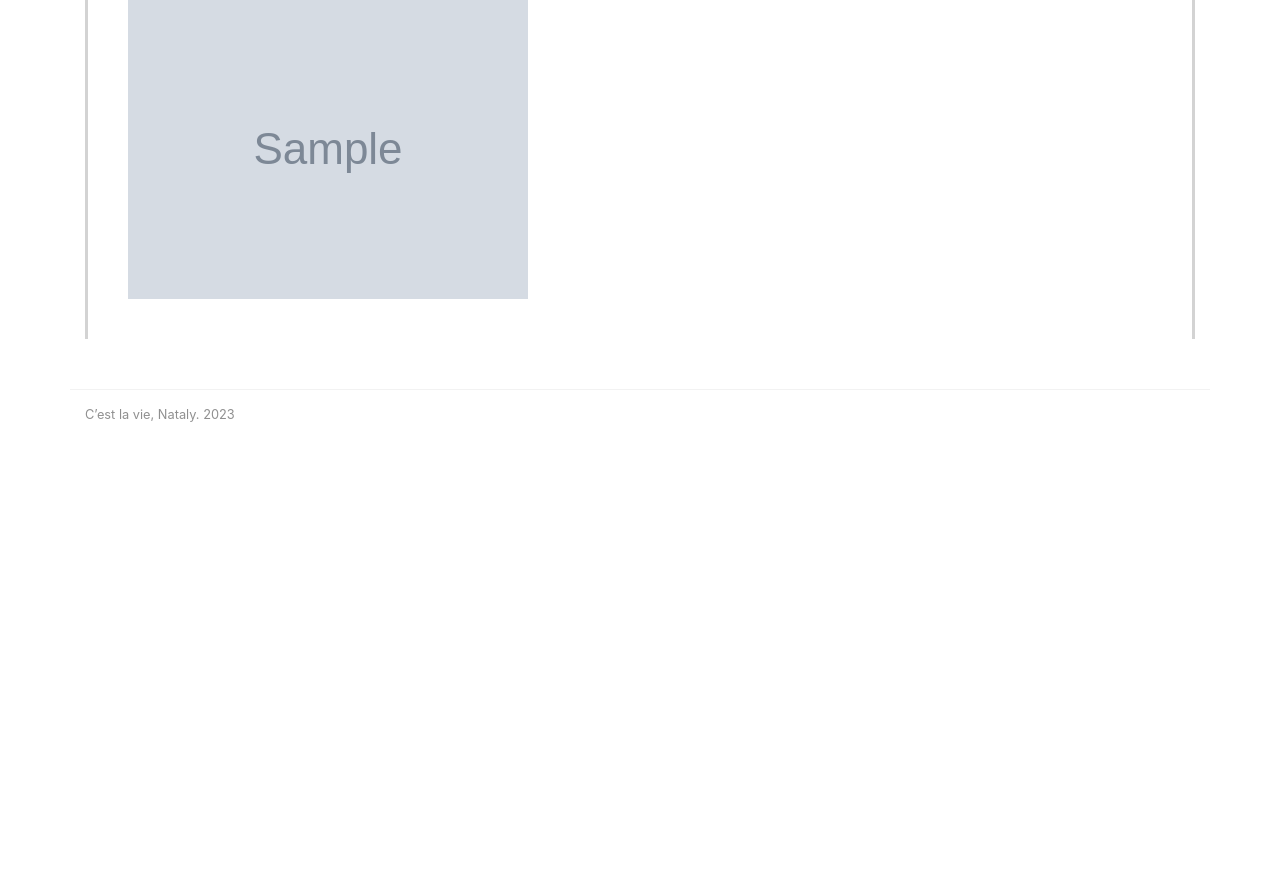
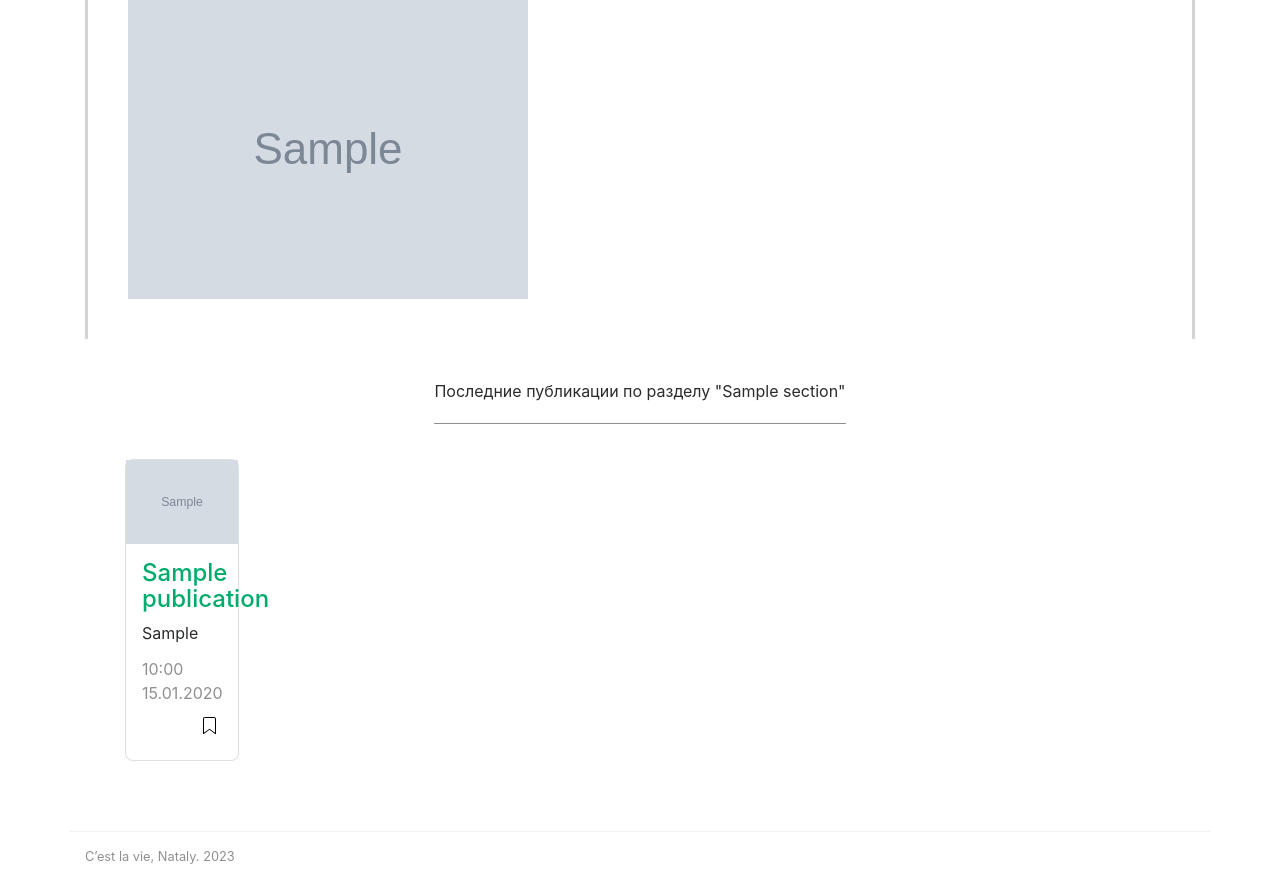
Before and after one commit to nmescv/cestlavie_nataly, a Django app: page /posts/1 in a window 1280 px wide. Shown: the part 548-1442 px from the top of the page. Before the commit the page ends 970 px from the top, so only its background shows below. Run offline with Django 4.2, Linux system fonts and the light colour scheme; tables that the repository leaves empty hold one stand-in row (values such as "Sample post"); grey boxes marked "Sample" are stand-in pictures; some libraries are stand-ins or nearby versions.

Commit message:
Промежуточный коммит - стили

```diff
--- a/blog/views/publications.py
+++ b/blog/views/publications.py
@@ -1,5 +1,6 @@
+from django.core.paginator import Paginator
 from django.shortcuts import render
-from django.core.paginator import Paginator
+
 from blog.models import Section, Post, Content
 
 
@@ -8,10 +9,11 @@ def home(request):
 	sections = Section.objects.all()
 	posts = Post.objects.all().order_by('-created_at')[:6]
 	data = {
-			'sections' : sections,
+			'sections'    : sections,
 			'publications': posts
 			}
 	return render(request, 'blog/home.html', data)
+
 
 # def publications_by_section(request, category_id):
 
@@ -28,10 +30,23 @@ def posts(request):
 
 
 def show_post(request, id):
+
+	def show_last_post_by_section(request_post):
+		last_posts_by_section = Post.objects.filter(section=request_post.section).order_by('-created_at')[:4]
+		print(last_posts_by_section)
+		# if request_post in last_posts_by_section:
+		# 	last_posts_by_section.delete(request_post)
+		# 	return last_posts_by_section
+		# else:
+		return last_posts_by_section[:3]
+
 	post = Post.objects.get(id=id)
 	contents = Content.objects.filter(post=post)
+	related_by_section_last_posts = show_last_post_by_section(post)
+
 	data = {
 			'post': post,
+			'related_posts': related_by_section_last_posts,
 			'contents': contents
 			}
 	return render(request, 'blog/post.html', data)
--- a/static/css/style.css
+++ b/static/css/style.css
@@ -19,7 +19,7 @@
     justify-content: space-around;
 }
 
-.post-title {
+.post-section-title {
     display: flex;
     justify-content: center;
 }
@@ -50,6 +50,44 @@
     border-color: lightgray;
 }
 
+.post-last-publications-section {
+    margin: 20px;
+    padding: 20px;
+}
+
+.related-section-posts {
+    display: flex;
+    justify-content: space-between;
+}
+
 .post-description {
     padding: 10px;
 }
+
+.related-post {
+    height: 100%;
+    position: relative;
+    display: flex;
+    flex-direction: column;
+    background-color: #fff;
+    border: 1px solid rgba(0, 0, 0, .125);
+    border-radius: 0.5rem;
+}
+
+.related-post-image {
+    height: 100%;
+    width: 100%;
+}
+
+.post-block {
+    display: flex;
+    flex-direction: column;
+    justify-content: space-between;
+    padding: 1rem;
+    height: 100%;
+
+}
+
+.post-card-title {
+    margin-bottom: .75rem
+}
--- a/templates/blog/post.html
+++ b/templates/blog/post.html
@@ -2,13 +2,14 @@
 {% load static %}
 
 {% block content %}
+
     <div class="post-page">
         <section class="section-title">
             <h2><span>Публикация</span></h2>
         </section>
 
         <div>
-            <div class="post-title">
+            <div class="post-section-title">
                 <h4>{{ post.title }}</h4>
             </div>
 
@@ -36,4 +37,46 @@
         {% endfor %}
     </div>
 
+    <div class="post-last-publications-section">
+        <div class="post-section-title">
+            <section class="section-title">
+                <p><span>Последние публикации по разделу "{{ post.section.name }}"</span></p>
+            </section>
+        </div>
+
+        <div class="related-section-posts">
+            <div class="row">
+                {% for related_post in related_posts %}
+                    <div class="col-4">
+                        <div class="related-post">
+                            <a href="/posts/{{ related_post.id }}">
+                                <img class="related-post-image" src="{{ related_post.avatar.url }}"/>
+                            </a>
+                            <div class="post-block">
+                                <div class="post-card-title">
+                                    <h4><a
+                                            href="/posts/{{ related_post.id }}">{{ related_post.title }}</a></h4>
+                                    <p class="card-text">{{ related_post.annotation }}</p>
+                                </div>
+                                <div class="metafooter">
+                                    <div class="wrapfooter">
+                                        <span class="post-date">{{ related_post.created_at|date:'H:i d.m.Y' }}</span>
+                                        <span class="post-read-more"><a href="/posts/{{ related_post.id }}"
+                                                                        title="Прочитать публикацию"><svg
+                                                class="svgIcon-use"
+                                                width="25"
+                                                height="25"
+                                                viewBox="0 0 25 25"><path
+                                                d="M19 6c0-1.1-.9-2-2-2H8c-1.1 0-2 .9-2 2v14.66h.012c.01.103.045.204.12.285a.5.5 0 0 0 .706.03L12.5 16.85l5.662 4.126a.508.508 0 0 0 .708-.03.5.5 0 0 0 .118-.285H19V6zm-6.838 9.97L7 19.636V6c0-.55.45-1 1-1h9c.55 0 1 .45 1 1v13.637l-5.162-3.668a.49.49 0 0 0-.676 0z"
+                                                fill-rule="evenodd"/></svg></a></span>
+                                    </div>
+                                </div>
+                            </div>
+                        </div>
+                    </div>
+                {% endfor %}
+            </div>
+        </div>
+    </div>
+
 {% endblock content %}
```
